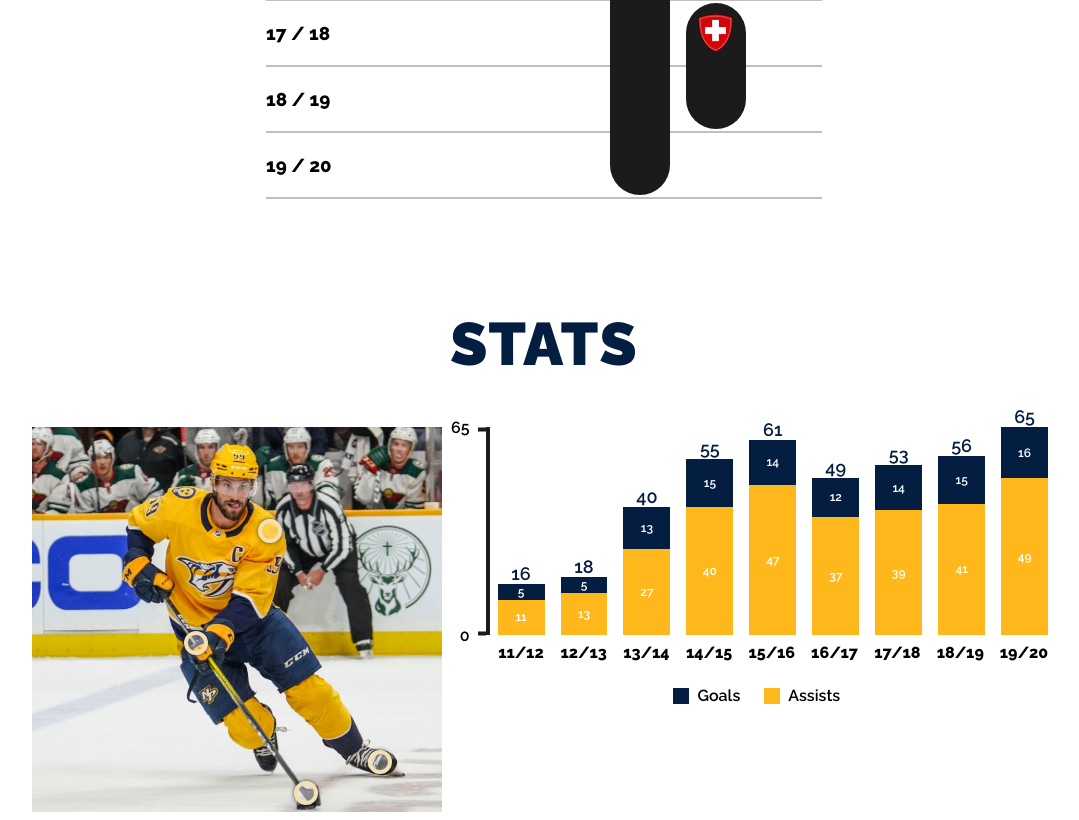
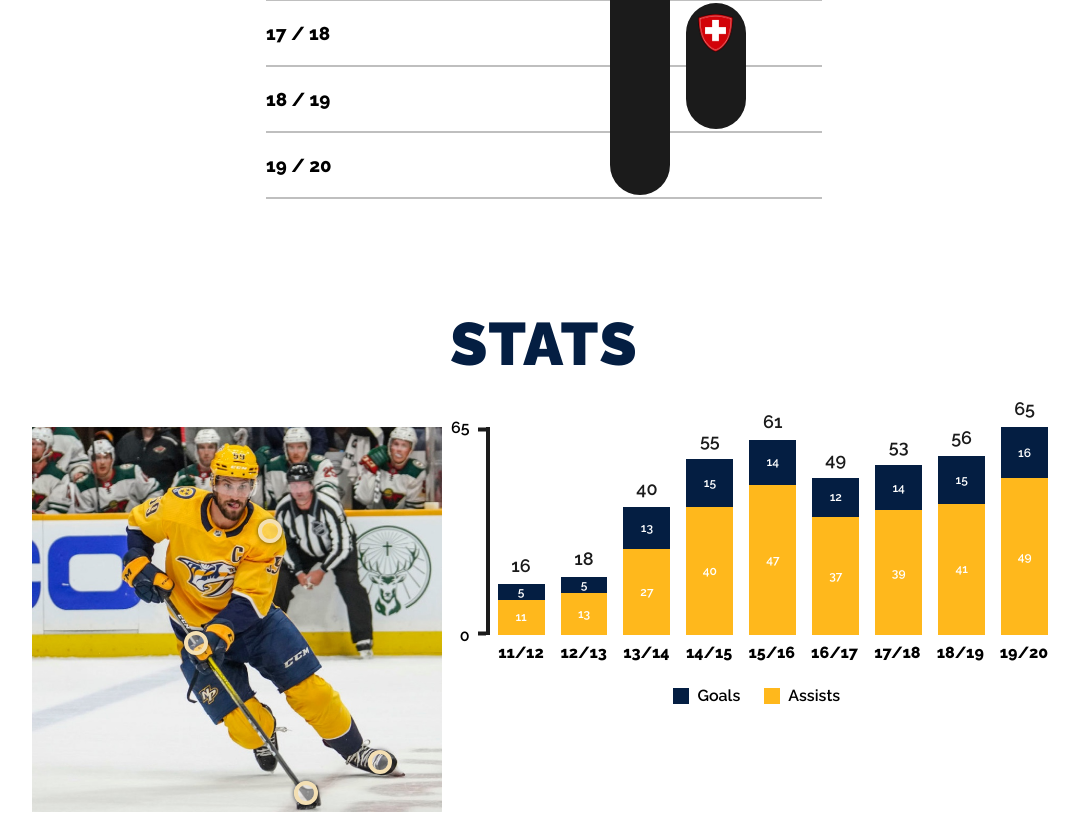
Before and after one commit to daenub/IAD2019.infographic, a React app: page / in a window 1280 px wide. Shown: the part 1119-1939 px from the top of the page, without its empty margins (96-1175 px from the left). Built offline with nearby package versions, Linux system fonts and the light colour scheme.

Commit message:
sum alignment

```diff
--- a/src/scss/_stats.scss
+++ b/src/scss/_stats.scss
@@ -111,7 +111,8 @@ $chart-height: 13rem;
     left: 50%;
     bottom: 100%;
     transform: translateX(-50%);
-    color: $navy-blue;
+    color: $black;
+    margin-bottom: .5rem;
   }
 }
 
```
